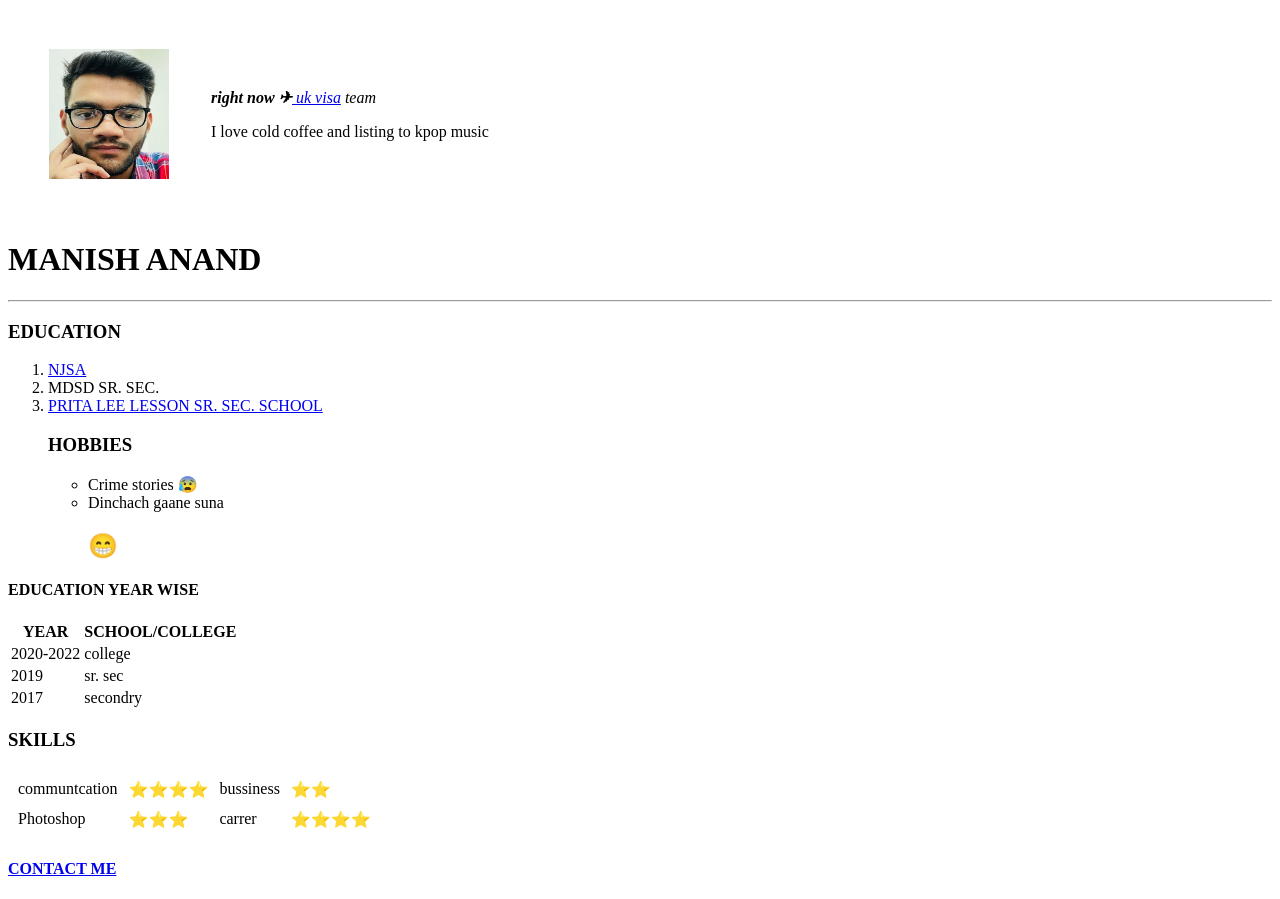
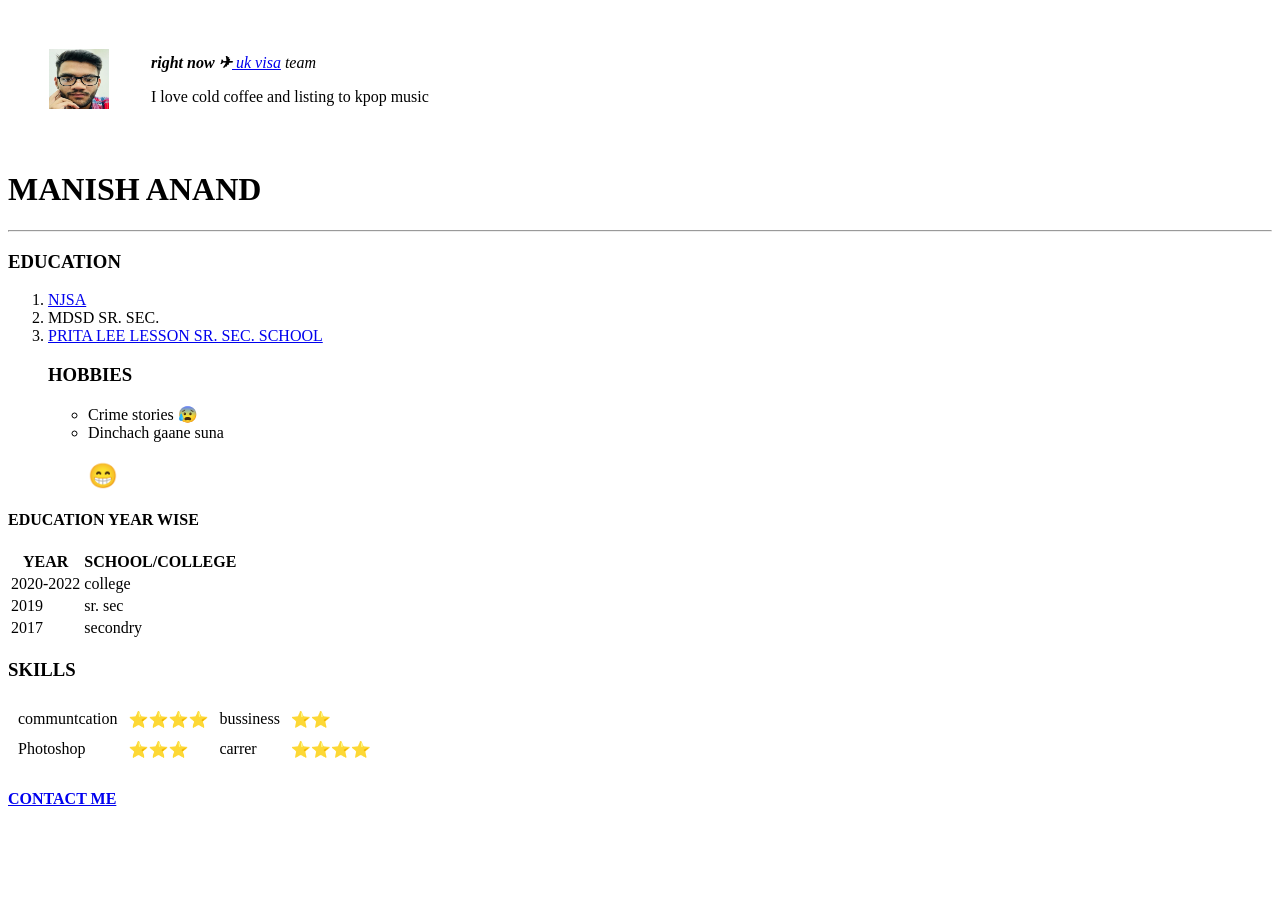
Before and after one commit to manishkpt/cv, a plain HTML site: page index.html in a window 1280 px wide. After the commit the page ends 829 px from the top, so only its background shows below. Drawn offline with Linux system fonts and the light colour scheme.

Commit message:
Update index.html

```diff
--- a/index.html
+++ b/index.html
@@ -12,7 +12,7 @@
     <TAble Cellspacing="40">
 <tr>
 <TD>
-    <img src="manish.jpg" alt="manish profile picture" width="120" height="130">
+    <img src="manish.jpg" alt="manish profile picture" width="60" height="60">
 </TD>
 <td>
 
```
